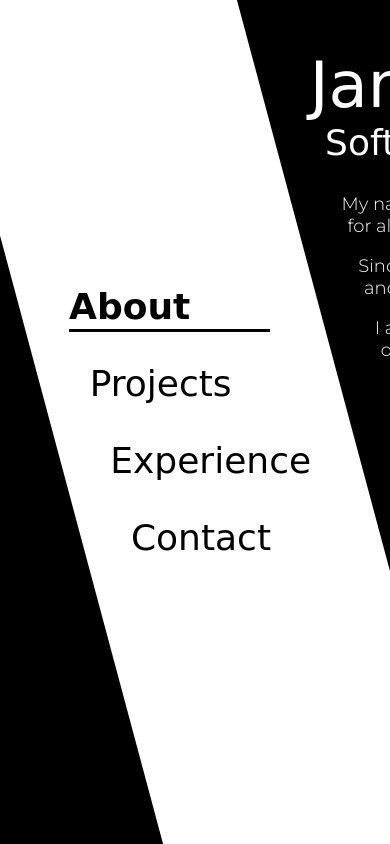
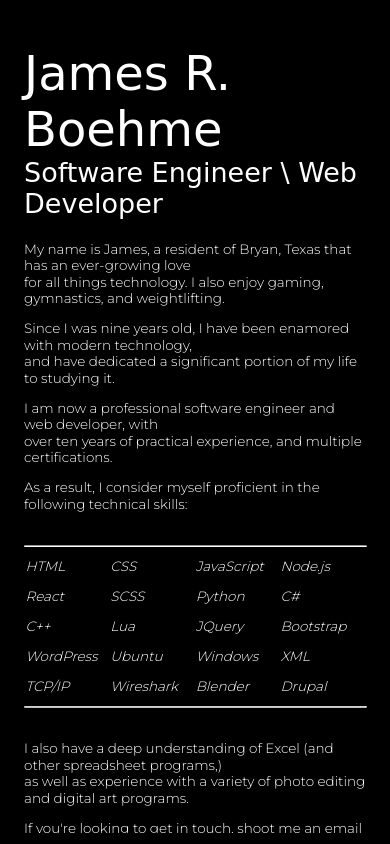
Before and after one commit to JamesRBDev/portfolio, a website: page public/index.html in a window 390 px wide. Drawn offline with Linux system fonts and the light colour scheme; a web font is replaced by a local one.

Commit message:
Made tablet and phone compatible.

```diff
--- a/public/style.css
+++ b/public/style.css
@@ -23,13 +23,14 @@
 /*——————————————————————————————————————————————————————————————————*/
 
 :root {
+	/* Color Scheme */
 	--fore-color: white;
 	--back-color: black;
 	--link-color: lightblue;
 }
 
 /*——————————————————————————————————————————————————————————————————*/
-/* RULES                                                            */
+/* STRUCTURE                                                        */
 /*——————————————————————————————————————————————————————————————————*/
 
 body, html {
@@ -40,20 +41,6 @@ body, html {
 	margin:           0;
 	padding:          0;
 	overflow:         hidden;
-}
-
-p, h1, h2, h3, h4 {
-	font-family:     'Gruppo', cursive;
-	transform:       skew(-15deg);
-	font-size:       18px;
-	text-decoration: none;
-	font-weight:     normal;
-}
-
-hr {
-	color:            var(--fore-color);
-	border-color:     var(--fore-color);
-	background-color: var(--fore-color);
 }
 
 #nav-container {
@@ -80,6 +67,45 @@ hr {
 	transform: translateY(-50%);
 }
 
+#page-container {
+	position:   absolute;
+	left:       400px;
+	transform:  skew(15deg);
+	height:     100%;
+	width:      800px;
+	color:      var(--fore-color);
+}
+
+#pages {
+	max-width:                  100%;
+	height:                     100%;
+	position:                   absolute;
+	transition:                 top 0.2s;
+	transition-timing-function: ease-in-out;
+	top:                        0%;
+	margin-top:                 48px;
+}
+
+.page {height: 100%;}
+
+/*——————————————————————————————————————————————————————————————————*/
+/* CONTENT                                                          */
+/*——————————————————————————————————————————————————————————————————*/
+
+p, h1, h2, h3, h4 {
+	font-family:     'Gruppo', cursive;
+	transform:       skew(-15deg);
+	font-size:       18px;
+	text-decoration: none;
+	font-weight:     normal;
+}
+
+hr {
+	color:            var(--fore-color);
+	border-color:     var(--fore-color);
+	background-color: var(--fore-color);
+}
+
 .nav-button {
 	font-size:   36px;
 	margin-left: 50px;
@@ -104,27 +130,6 @@ hr {
 }
 
 .underline:hover:after, .underline:focus:after, .underline:active:after, .underline.active:after {right: 0;}
-
-#page-container {
-	position:   absolute;
-	left:       400px;
-	transform:  skew(15deg);
-	height:     100%;
-	width:      800px;
-	color:      var(--fore-color);
-}
-
-#pages {
-	max-width:                  100%;
-	height:                     100%;
-	position:                   absolute;
-	transition:                 top 0.2s;
-	transition-timing-function: ease-in-out;
-	top:                        0%;
-	margin-top:                 48px;
-}
-
-.page {height: 100%;}
 
 .skills {
 	margin-top:    12px;
@@ -228,3 +233,60 @@ td.short {width: 40%;}
 }
 
 a {color: var(--link-color);}
+
+/*——————————————————————————————————————————————————————————————————*/
+/* MEDIA QUERIES                                                    */
+/*——————————————————————————————————————————————————————————————————*/
+
+/* Tablet */
+@media screen and (max-width: 1180px) {
+	#nav-container {
+		display: none;
+	}
+
+	p, h1, h2, h3, h4 {
+		transform: none;
+	}
+
+	#page-container {
+		left: 0;
+		width: 100%;
+		height: 100%;
+		top: 0;
+		overflow-y: scroll;
+		transform: none;
+		position: absolute;
+	}
+
+	#container {
+		width: 100%;
+		height: 100%;
+		left: 0;
+		top: 0;
+		position: absolute;
+	}
+
+	#pages {
+		height: auto;
+		width: 90%;
+		padding-bottom: 100px;
+		margin-bottom: 100px;
+		left: 50%;
+		transform: translateX(-50%);
+	}
+
+	.page {
+		padding-bottom: 100px;
+	}
+}
+
+/* Phone */
+@media screen and (max-width: 840px) {
+	#page-container {
+		transform: scale(0.75);
+		width: 130%;
+		height: 130%;
+		left: -15%;
+		top: -15%;
+	}
+}
```
